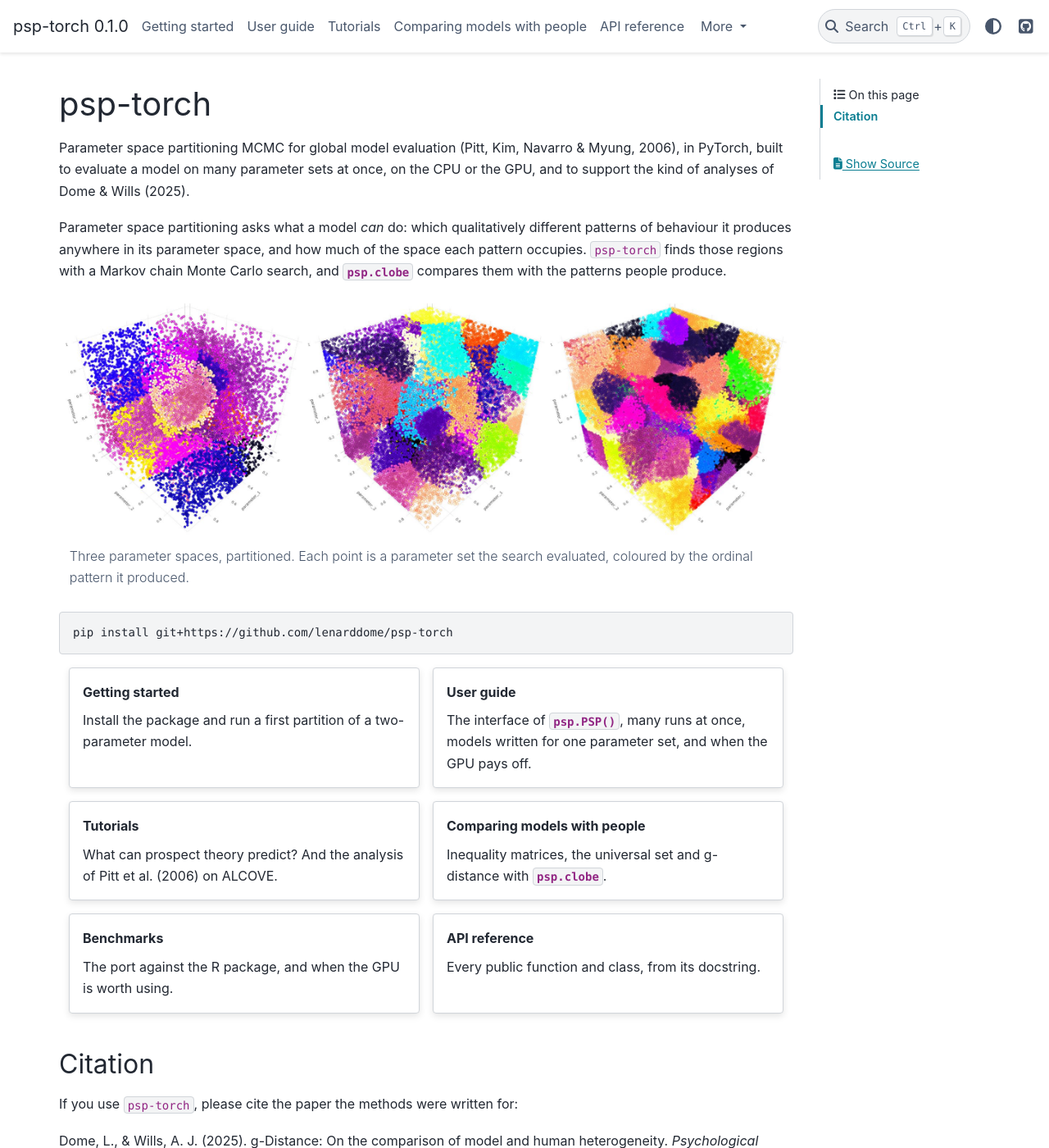
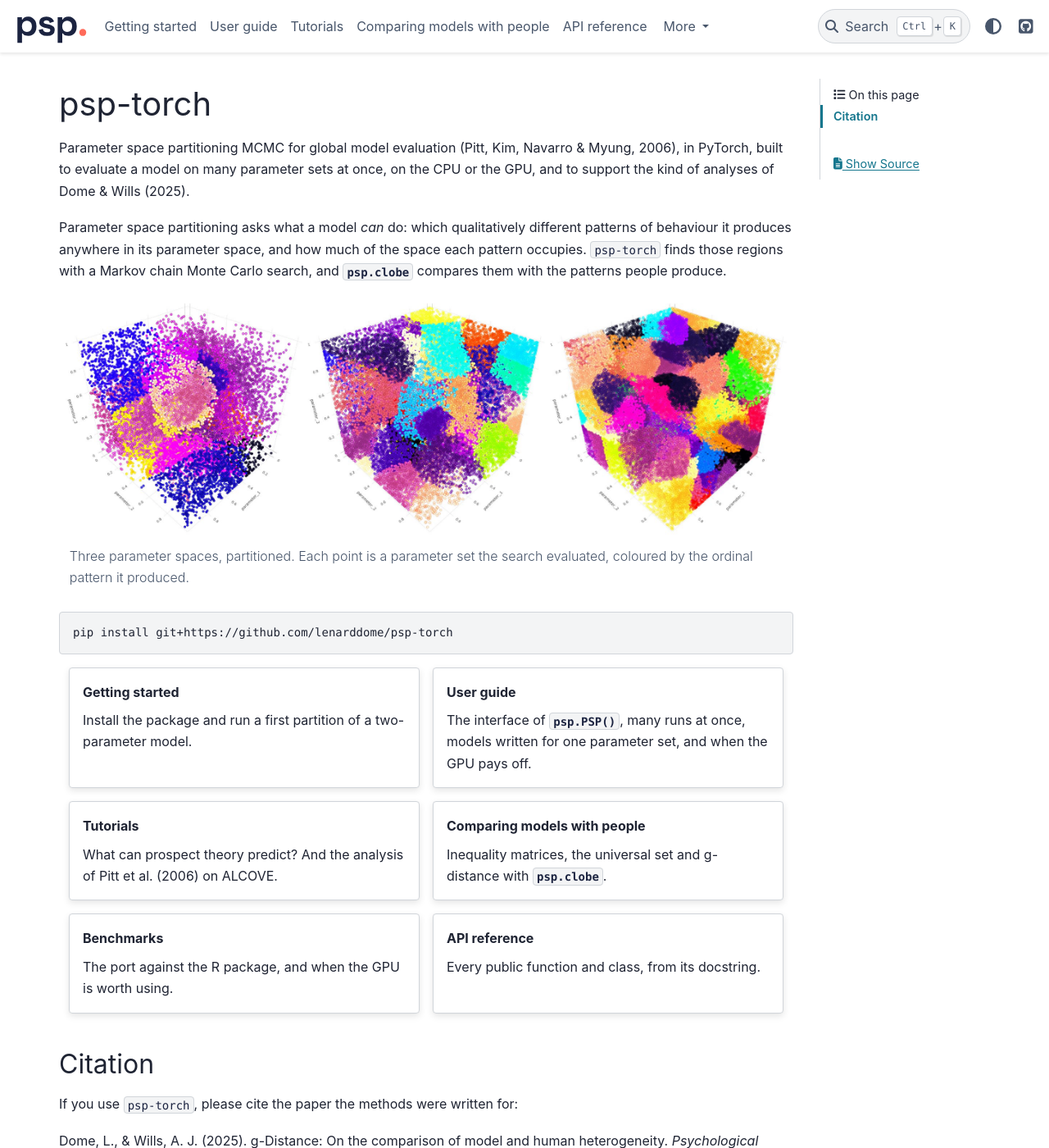
Before and after one commit to lenarddome/psp-torch, a Sphinx documentation site: the page built from docs/index.md, in a window 1280 px wide and 1400 px high. Shown: the whole window at 82% size. Built offline with Sphinx 7.4.7 and the PyData theme 0.15.4, drawn with Linux system fonts in a browser that asks for light colours; pages that are not in the unit, such as notebooks, are missing from menus.

Commit message:
docs: add logos to website

```diff
--- a/docs/_static/custom.css
+++ b/docs/_static/custom.css
@@ -4,3 +4,67 @@
   max-width: 100%;
   height: auto;
 }
+
+/* The psp palette: navy #1B2340, coral #FF6B5A, yellow #FFD866, teal #139AAE, sky #BFE7EE.
+   Text keeps at least 4.5:1 contrast with its background: on white, links use the teal deepened
+   towards navy (#15768D, 5.2:1), since the teal itself gives 3.4:1; coral, yellow and sky, too
+   light for text on white, are used for accents and highlights. Dark mode is navy, the
+   background of the dark logo, where every colour of the palette reads as text. */
+:root {
+  --psp-navy: #1b2340;
+  --psp-navy-raised: #232c4f;
+  --psp-navy-surface: #2a3560;
+  --psp-coral: #ff6b5a;
+  --psp-yellow: #ffd866;
+  --psp-teal: #139aae;
+  --psp-teal-deep: #15768d;
+  --psp-sky: #bfe7ee;
+}
+
+html[data-theme="light"] {
+  --pst-color-primary: var(--psp-teal-deep);
+  --pst-color-primary-bg: var(--psp-sky);
+  --pst-color-secondary: var(--psp-coral);
+  --pst-color-secondary-bg: #ffe1dd;
+  --pst-color-accent: var(--psp-coral);
+  --pst-color-link: var(--psp-teal-deep);
+  --pst-color-link-hover: var(--psp-navy);
+  --pst-color-link-higher-contrast: var(--psp-navy);
+  --pst-color-heading: var(--psp-navy);
+  --pst-color-text-base: #1f2433;
+  --pst-color-inline-code: var(--psp-navy);
+  --pst-color-inline-code-links: var(--psp-teal-deep);
+  --pst-color-target: #fff2c7;
+  --pst-color-table-row-hover-bg: #e8f6f9;
+  --mystnb-source-margin-color: var(--psp-teal);
+}
+
+html[data-theme="dark"] {
+  --pst-color-background: var(--psp-navy);
+  --pst-color-on-background: var(--psp-navy-raised);
+  --pst-color-surface: var(--psp-navy-surface);
+  --pst-color-on-surface: #e8ecf6;
+  --pst-color-border: #3a4675;
+  --pst-color-primary: var(--psp-sky);
+  --pst-color-primary-bg: var(--psp-navy-surface);
+  --pst-color-secondary: var(--psp-coral);
+  --pst-color-secondary-bg: #4a2f3f;
+  --pst-color-accent: var(--psp-yellow);
+  --pst-color-link: var(--psp-sky);
+  --pst-color-link-hover: var(--psp-yellow);
+  --pst-color-link-higher-contrast: var(--psp-sky);
+  --pst-color-heading: #ffffff;
+  --pst-color-text-base: #e8ecf6;
+  --pst-color-text-muted: #aab3cf;
+  --pst-color-inline-code: var(--psp-yellow);
+  --pst-color-inline-code-links: var(--psp-sky);
+  --pst-color-target: #4a4430;
+  --pst-color-table-row-hover-bg: var(--psp-navy-surface);
+  --mystnb-source-margin-color: var(--psp-teal);
+}
+
+/* the header in the navy of the palette, set off from the page by a border */
+html[data-theme="dark"] .bd-header {
+  background-color: var(--psp-navy) !important;
+  border-bottom: 1px solid var(--pst-color-border);
+}
--- a/docs/conf.py
+++ b/docs/conf.py
@@ -82,7 +82,13 @@ myst_heading_anchors = 3
 
 html_theme = "pydata_sphinx_theme"
 html_title = f"psp-torch {release}"
+html_favicon = "assets/psp-favicon.svg"
 html_theme_options = {
+    "logo": {
+        "image_light": "_static/psp-wordmark-light.svg",
+        "image_dark": "_static/psp-wordmark-dark.svg",
+        "alt_text": "psp",
+    },
     "github_url": GITHUB,
     "navbar_align": "left",
     "show_toc_level": 2,
@@ -96,7 +102,8 @@ html_context = {
     "github_version": "main",
     "doc_path": "docs",
 }
-html_static_path = ["_static"]
+# the logos in assets/ are served from _static/, next to the stylesheet
+html_static_path = ["_static", "assets"]
 html_css_files = ["custom.css"]
 
 # -- Copying the notebooks in ----------------------------------------------------------------
```
Also changed, not shown: docs/assets/psp-favicon.svg (added), docs/assets/psp-lockup-dark.svg (added), docs/assets/psp-lockup-light.svg (added), docs/assets/psp-wordmark-dark.svg (added), docs/assets/psp-wordmark-light.svg (added).
